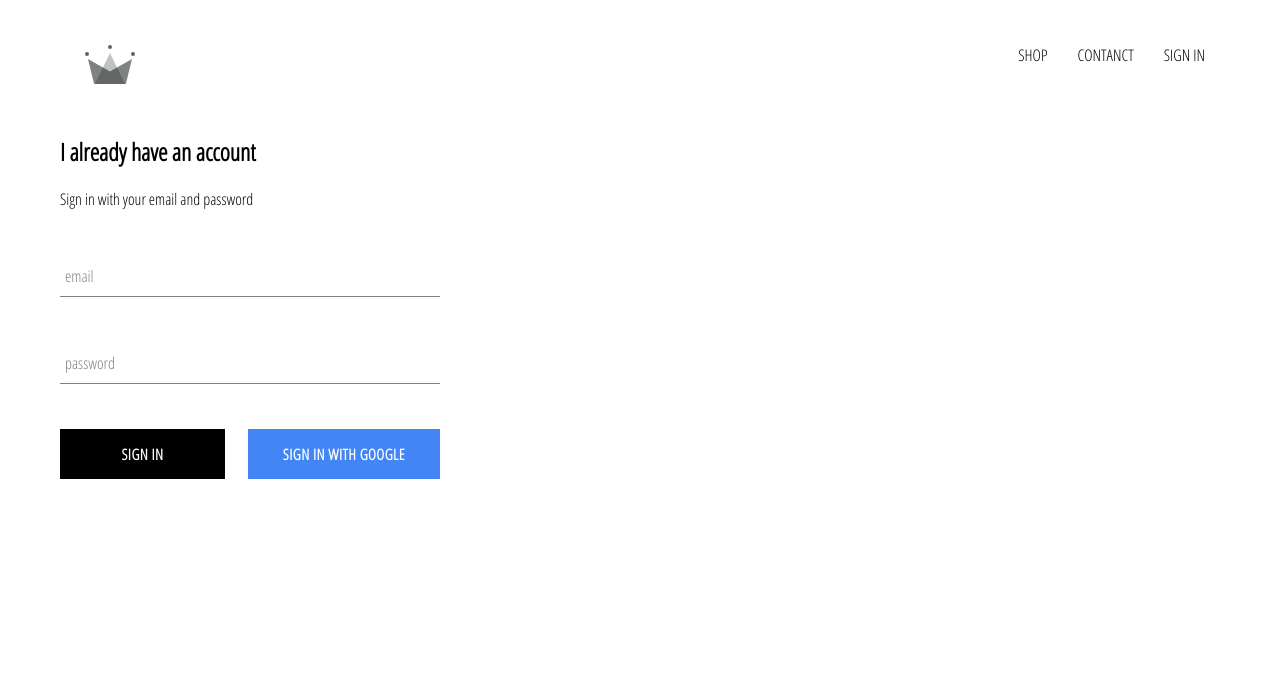
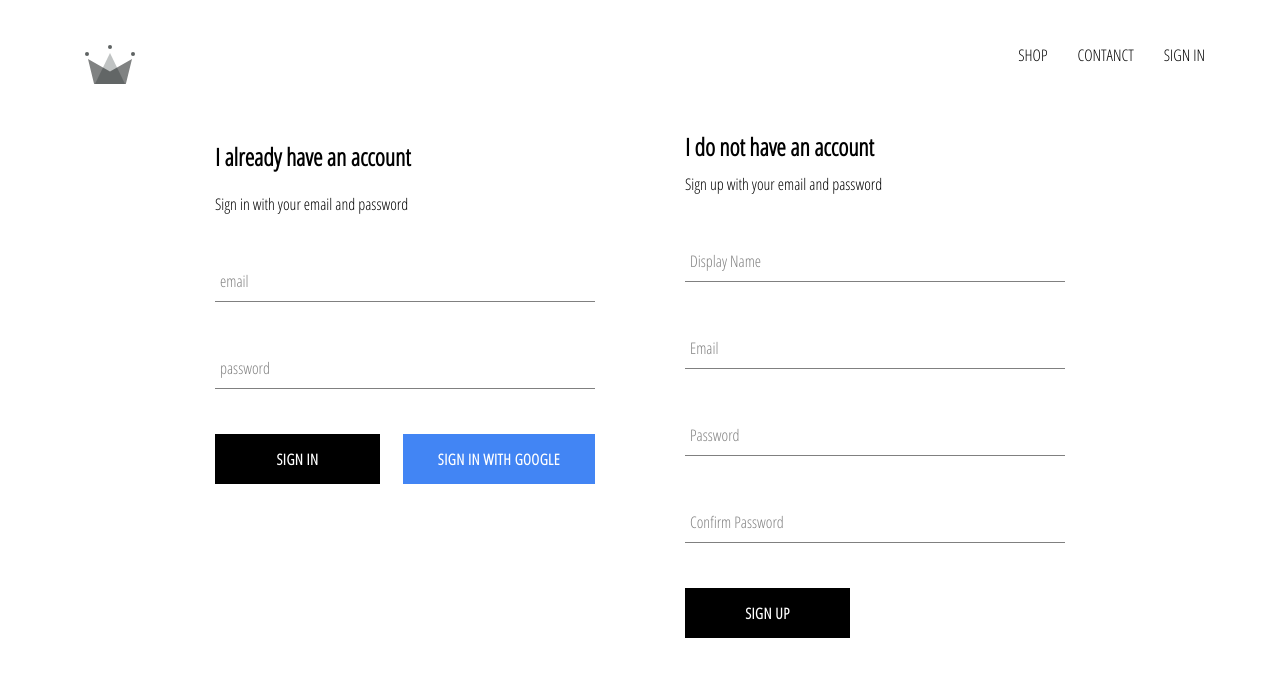
Before and after one commit to XimenaCor/crwn-clothing, a React (Create React App) app: page /signin in a window 1280 px wide. Shown: the top 676 px of the page. Built offline with nearby package versions, Linux system fonts and the light colour scheme; no server answers.

Commit message:
Implemented firebase utils, included the ability to store authenticated users into our firebase database

```diff
--- a/src/App.js
+++ b/src/App.js
@@ -9,7 +9,7 @@
 import ShopPage from './pages/shop/shop.component';
 import Header from './components/header/header.component'
 
-import { auth } from './firebase/firebase.utils'
+import { auth, createUserProfileDocument } from './firebase/firebase.utils'
 
 class App extends React.Component {
 
@@ -24,10 +24,22 @@
   unsubscribeFromAuth = null;
 
   componentDidMount() {
-    this.unsubscribeFromAuth = auth.onAuthStateChanged(user => {
-      this.setState({ currentUser: user });
+    this.unsubscribeFromAuth = auth.onAuthStateChanged(async userAuth => {
+      if (userAuth) {
+        const userRef = await createUserProfileDocument(userAuth);
 
-      console.log(user);
+        userRef.onSnapshot(snapShot => {
+          this.setState({
+            currentUser: {
+              id: snapShot.id,
+              ...snapShot.data()
+            }
+          })
+          console.log(this.state);
+        })
+      }else{
+        this.setState({ currentUser: userAuth });
+      }
     });
   }
 
--- /dev/null
+++ b/src/components/sign-up/signup.component.jsx
@@ -0,0 +1,100 @@
+import React from 'react';
+
+import FormInput from '../form-input/form-input.component';
+import CustomButton from '../custom-button/custom-button.component';
+
+import { auth, createUserProfileDocument } from '../../firebase/firebase.utils'
+
+import './signup.styles.scss';
+
+class SignUp extends React.Component {
+    constructor(){
+        super();
+
+        this.state = {
+            displayName: '',
+            email: '',
+            password: '',
+            confirmPassword: ''
+        }
+    }
+
+    handleSubmit = async event => {
+        event.preventDefault();
+
+        const { displayName, email, password, confirmPassword } = this.state;
+
+        if(password !== confirmPassword) {
+            alert("passwords don't match");
+            return;
+        }
+
+        try {
+            const { user } = await auth.createUserWithEmailAndPassword(email, password);
+
+            await createUserProfileDocument(user, { displayName });
+
+            this.setState({
+                displayName: '',
+                email: '',
+                password: '',
+                confirmPassword: ''
+            });
+        } catch (error) {
+            console.log(error);
+        }
+    };
+
+    handleChange = event => {
+        const { name, value } = event.target;
+
+        this.setState({ [name]: value})
+    };
+
+    render(){
+        const { displayName, email, password, confirmPassword } = this.state;
+        return (
+            <div className='sign-up'>
+                <h2 className='title'>I do not have an account</h2>
+                <span>Sign up with your email and password</span>
+                <form className='sign-up-form' onSubmit={this.handleSubmit}>
+                    <FormInput
+                        type='text'
+                        name='displayName'
+                        value={displayName}
+                        onChange={this.handleChange}
+                        label='Display Name'
+                        required
+                    />
+                    <FormInput
+                        type='email'
+                        name='email'
+                        value={email}
+                        onChange={this.handleChange}
+                        label='Email'
+                        required
+                    />
+                    <FormInput
+                        type='password'
+                        name='password'
+                        value={password}
+                        onChange={this.handleChange}
+                        label='Password'
+                        required
+                    />
+                    <FormInput
+                        type='password'
+                        name='confirmPassword'
+                        value={confirmPassword}
+                        onChange={this.handleChange}
+                        label='Confirm Password'
+                        required
+                    />
+                    <CustomButton type='submit'>SIGN UP</CustomButton>
+                </form>
+            </div>
+        )
+    }
+}
+
+export default SignUp;
--- /dev/null
+++ b/src/components/sign-up/signup.styles.scss
@@ -0,0 +1,9 @@
+.sign-up {
+    display: flex;
+    flex-direction: column;
+    width: 380px;
+
+    .title {
+      margin: 10px 0;
+    }
+  }
--- a/src/firebase/firebase.utils.js
+++ b/src/firebase/firebase.utils.js
@@ -12,6 +12,31 @@
     appId: "1:1077863907198:web:73dc8ec6e68ff21edc7d2f"
   };
 
+export const createUserProfileDocument = async (userAuth, additionalData) => {
+  if(!userAuth) return;
+
+  const userRef = firestore.doc(`users/${userAuth.uid}`);
+  const snapShot = await userRef.get();
+
+  if(!snapShot.exists) {
+    const { displayName, email } = userAuth;
+    const createdAt = new Date();
+
+    try {
+      await userRef.set({
+        displayName,
+        email,
+        createdAt,
+        ...additionalData
+      })
+    } catch (error) {
+      console.log('error creating user', error.message);
+    }
+  }
+
+  return userRef;
+}
+
 firebase.initializeApp(config);
 
 export const auth = firebase.auth();
--- a/src/pages/signin-signup/signin-signup.component.jsx
+++ b/src/pages/signin-signup/signin-signup.component.jsx
@@ -1,11 +1,13 @@
-import React from 'react'
+import React from 'react';
 
 import './signin-signup.styles.scss';
-import SignIn from '../../components/sign-in/signin.component'
+import SignIn from '../../components/sign-in/signin.component';
+import SignUp from '../../components/sign-up/signup.component';
 
 const SigInSignUpPage = () => (
     <div className='sign-in-and-sign-up'>
         <SignIn />
+        <SignUp />
     </div>
 )
 
--- a/src/pages/signin-signup/signin-signup.styles.scss
+++ b/src/pages/signin-signup/signin-signup.styles.scss
@@ -0,0 +1,6 @@
+.sign-in-and-sign-up {
+    width: 850px;
+    display: flex;
+    justify-content: space-between;
+    margin: 30px auto;
+}
```
